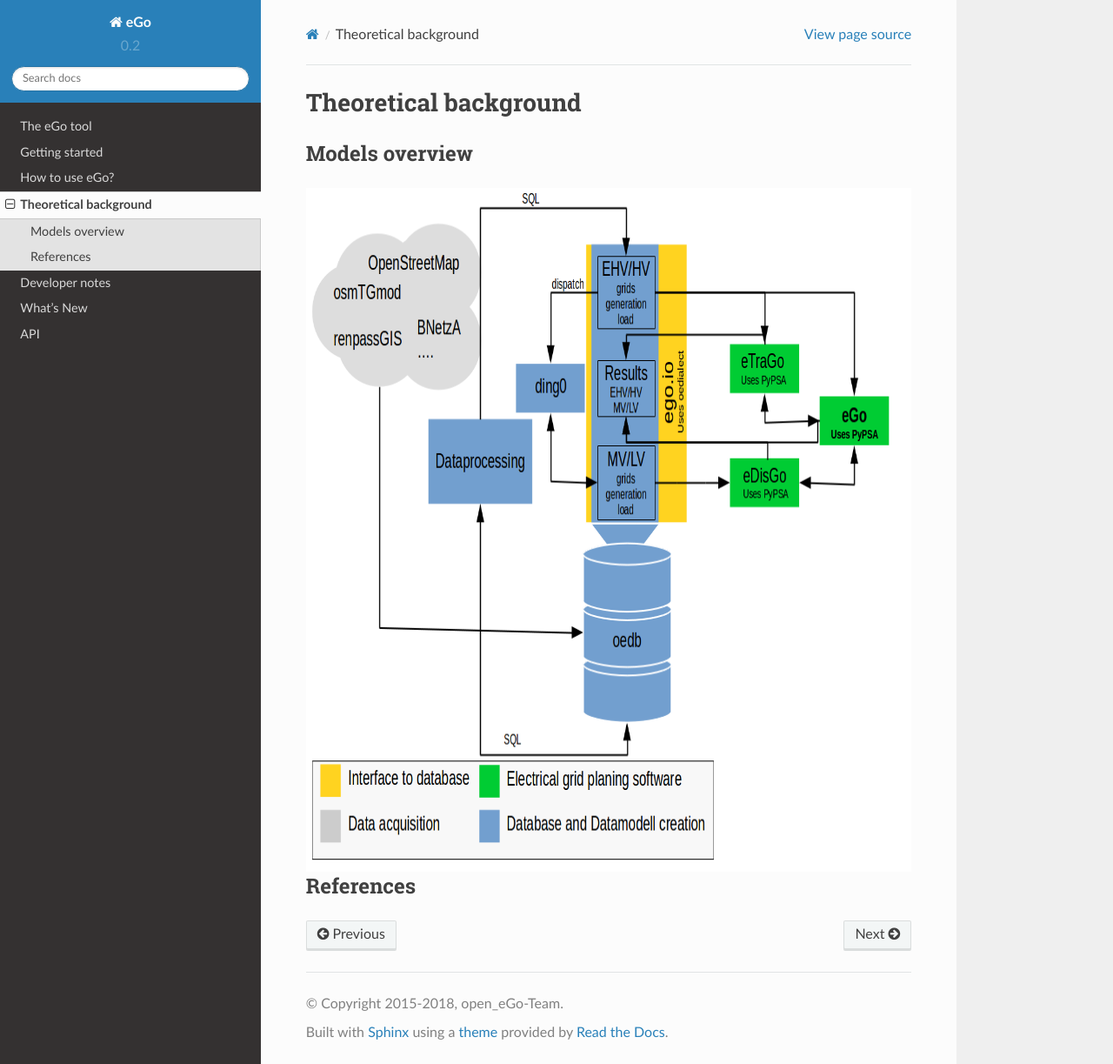
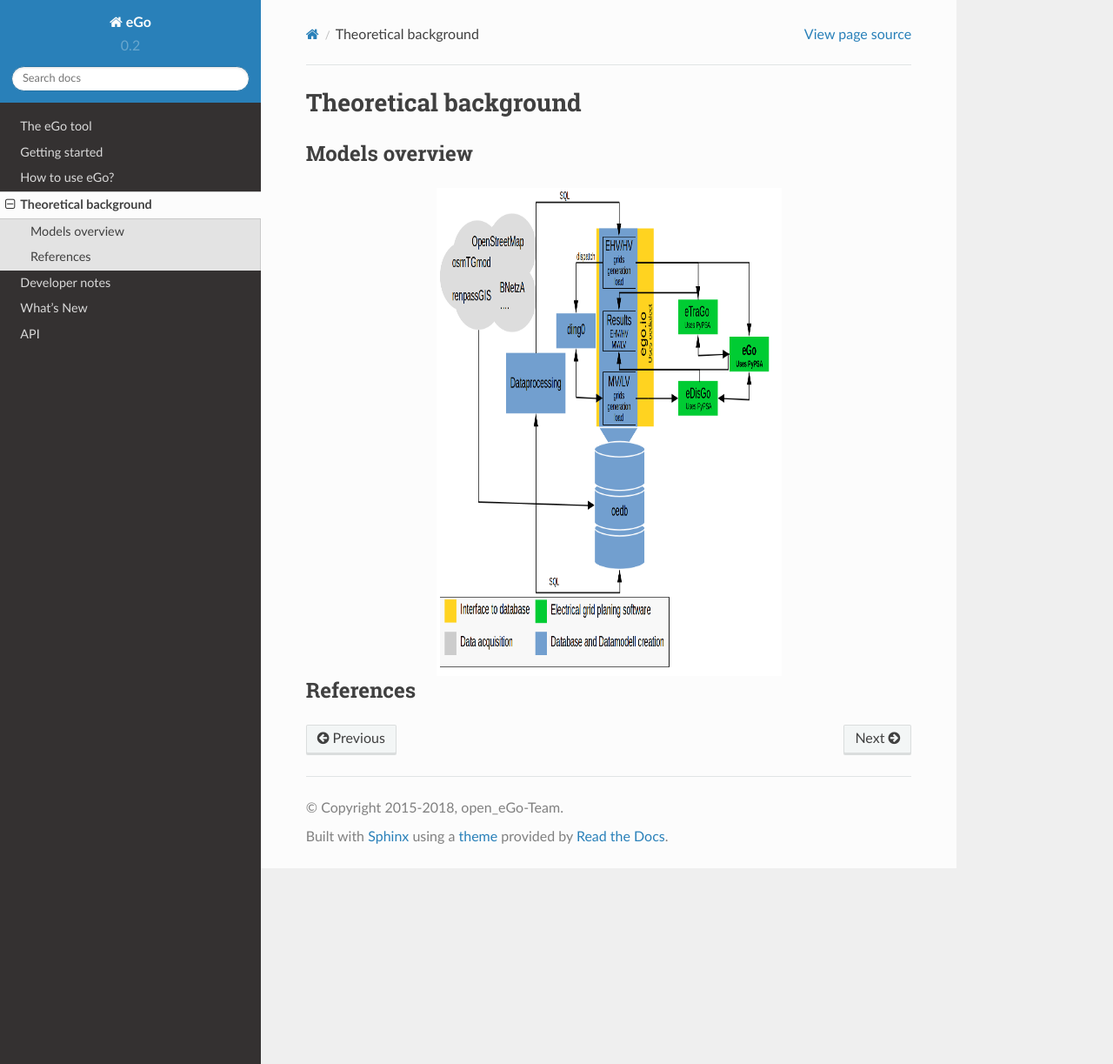
Before and after one commit to openego/eGo, a Sphinx documentation site: the page built from doc/theoretical_background.rst, in a window 1280 px wide and 1223 px high. Shown: the whole window at 87% size. Built offline with Sphinx 7.4.7 and the Read the Docs theme 2.0.0, drawn with Linux system fonts in a browser that asks for light colours; formulas are drawn with MathJax 3.

Commit message:
update image import

```diff
--- a/doc/theoretical_background.rst
+++ b/doc/theoretical_background.rst
@@ -9,10 +9,11 @@
 
 
 .. figure:: images/open_ego_models_overview.png
+   :width: 794px
+   :height: 1123px
+   :scale: 50%
+   :alt: Overview of Models and processes which are used by eGo
    :align: center
-   :scale: 99%
-
-
 
 
 
```
